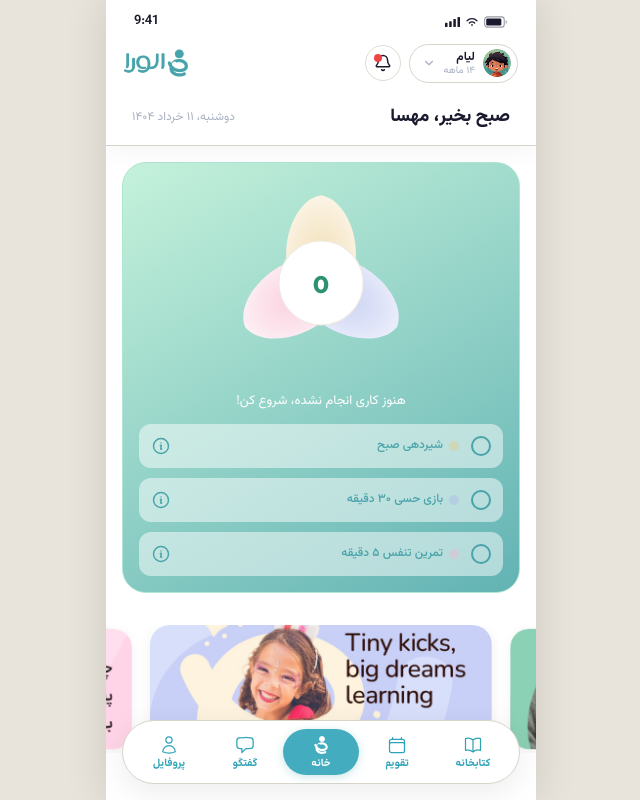
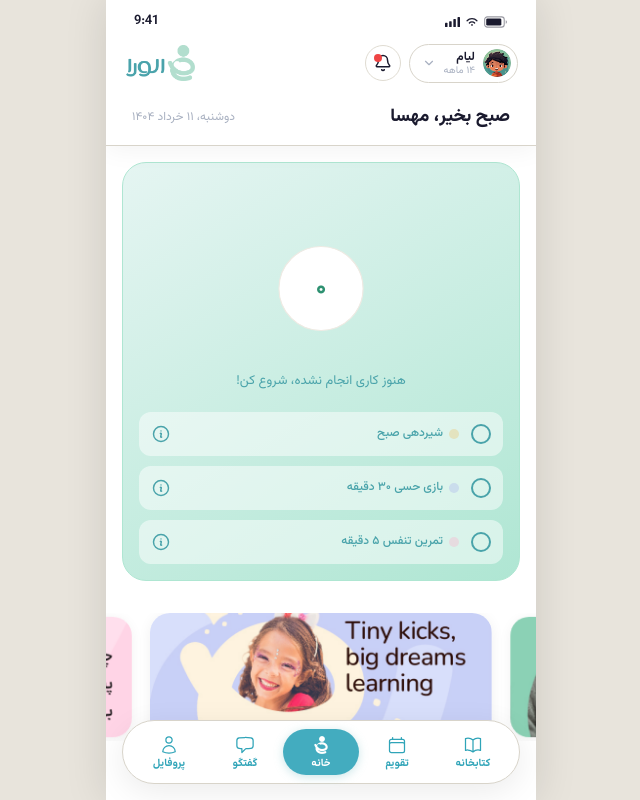
Before and after one commit to u3fiii/elora-app, a React (Vite) app: page /home in a window 1280 px wide. Shown: the whole page, without its empty margins (319-959 px from the left). Built offline with nearby package versions, Linux system fonts and the light colour scheme.

Commit message:
ui changes applied

```diff
--- a/src/components/home/HomeHeader.tsx
+++ b/src/components/home/HomeHeader.tsx
@@ -1,7 +1,7 @@
 import clsx from 'clsx'
 import { Bell, ChevronDown } from 'lucide-react'
 import { useEffect, useRef, useState } from 'react'
-import eloraWordmark from '../../assets/brand/elora-logo-full.png'
+import eloraWordmark from '../../assets/brand/elora-logo-header.png'
 import type { HomeChild } from '../../types'
 
 interface HomeHeaderProps {
--- a/src/components/home/HomeTodoSection.tsx
+++ b/src/components/home/HomeTodoSection.tsx
@@ -105,7 +105,7 @@ export function HomeTodoSection({
 
   return (
     <section className="px-4 pt-4">
-      <div className="rounded-[24px] border border-[#AFE6D2] bg-[linear-gradient(150deg,#C5F2DB_0%,#62B3B4_100%)] p-4">
+      <div className="rounded-[24px] border border-[#AFE6D2] bg-[linear-gradient(150deg,#E5F5F2_0%,#AFE6D3_100%)] p-4">
         <TaskFlowerProgress
           ref={flowerRef}
           tasks={tasks}
--- a/src/components/home/TaskFlowerProgress.tsx
+++ b/src/components/home/TaskFlowerProgress.tsx
@@ -8,6 +8,7 @@ import {
   useState,
 } from 'react'
 import type { HomeTask } from '../../types'
+import { formatPersianNumber } from '../../utils/jalali'
 
 const PETAL_PATH =
   'M 0,-96 C 24,-92 40,-58 38,-26 C 36,-2 20,8 0,10 C -20,8 -36,-2 -38,-26 C -40,-58 -24,-92 0,-96 Z'
@@ -18,14 +19,6 @@ const COLORED_GRADIENTS = [
   ['#FCB0CC', '#FED2E2', '#FFF0F5'],
   ['#74C8C8', '#A0DCDC', '#D8F2F2'],
   ['#7EC9B0', '#A6D9C6', '#D8F0E8'],
-] as const
-
-const MUTED_GRADIENTS = [
-  ['#F2E2BC', '#F8EDD6', '#FCF6EA'],
-  ['#CDD4F2', '#DEE3F8', '#EEF0FB'],
-  ['#FAD0DF', '#FCE3EC', '#FEF3F7'],
-  ['#B8DEDE', '#D0EBEB', '#E8F6F6'],
-  ['#B8DDD0', '#D0EBE0', '#E8F6F0'],
 ] as const
 
 const MAX_PETALS = 5
@@ -84,10 +77,6 @@ interface TaskFlowerProgressProps {
   embedded?: boolean
 }
 
-function getPetalFill(index: number, isDone: boolean) {
-  return isDone ? `url(#grad-color-${index})` : `url(#grad-muted-${index})`
-}
-
 export const TaskFlowerProgress = forwardRef<
   TaskFlowerProgressHandle,
   TaskFlowerProgressProps
@@ -108,10 +97,10 @@ export const TaskFlowerProgress = forwardRef<
 
   const completedCount = petalDone.filter(Boolean).length
 
-  const applyPetalFill = useCallback((index: number, isDone: boolean) => {
+  const applyPetalVisibility = useCallback((index: number, isDone: boolean) => {
     const path = petalRefs.current[index]
     if (!path) return
-    path.setAttribute('fill', getPetalFill(index, isDone))
+    path.style.opacity = isDone ? '1' : '0'
   }, [])
 
   const runPetalAnimation = useCallback(
@@ -119,13 +108,15 @@ export const TaskFlowerProgress = forwardRef<
       const path = petalRefs.current[index]
       if (!path) return
 
-      path.animate(BOUNCE_KEYFRAMES, BOUNCE_OPTIONS)
+      if (isDone) {
+        applyPetalVisibility(index, true)
+        path.animate(BOUNCE_KEYFRAMES, BOUNCE_OPTIONS)
+        return
+      }
 
-      window.setTimeout(() => {
-        applyPetalFill(index, isDone)
-      }, 150)
+      applyPetalVisibility(index, false)
     },
-    [applyPetalFill],
+    [applyPetalVisibility],
   )
 
   const updatePetal = useCallback(
@@ -156,11 +147,11 @@ export const TaskFlowerProgress = forwardRef<
     setPetalDone(next)
 
     for (let index = 0; index < petalCount; index += 1) {
-      applyPetalFill(index, next[index] ?? false)
+      applyPetalVisibility(index, next[index] ?? false)
     }
     // Sync without animation only when switching children.
     // eslint-disable-next-line react-hooks/exhaustive-deps
-  }, [activeChildId, applyPetalFill, petalCount])
+  }, [activeChildId, applyPetalVisibility, petalCount])
 
   const message = getCompletionMessage(completedCount, petalCount)
 
@@ -174,10 +165,10 @@ export const TaskFlowerProgress = forwardRef<
       )}
       aria-label={`${completedCount} از ${petalCount} کار انجام شده`}
     >
-      <div className="flex justify-center">
+      <div className={clsx('flex justify-center', embedded && '-mb-2')}>
         <svg
-          viewBox="-105 -105 210 210"
-          className="h-48 w-48"
+          viewBox="-105 -105 210 198"
+          className="block h-48 w-48"
           aria-hidden
         >
           <defs>
@@ -195,19 +186,6 @@ export const TaskFlowerProgress = forwardRef<
               </radialGradient>
             ))}
 
-            {MUTED_GRADIENTS.map((stops, index) => (
-              <radialGradient
-                key={`muted-${index}`}
-                id={`grad-muted-${index}`}
-                cx="50%"
-                cy="60%"
-                r="65%"
-              >
-                <stop offset="0%" stopColor={stops[0]} />
-                <stop offset="60%" stopColor={stops[1]} />
-                <stop offset="100%" stopColor={stops[2]} />
-              </radialGradient>
-            ))}
           </defs>
 
           {Array.from({ length: petalCount }, (_, index) => (
@@ -221,8 +199,9 @@ export const TaskFlowerProgress = forwardRef<
                   petalRefs.current[index] = element
                 }}
                 d={PETAL_PATH}
-                fill={getPetalFill(index, petalDone[index] ?? false)}
+                fill={`url(#grad-color-${index})`}
                 className="task-flower-petal-path"
+                style={{ opacity: petalDone[index] ? 1 : 0 }}
               />
             </g>
           ))}
@@ -246,10 +225,10 @@ export const TaskFlowerProgress = forwardRef<
               dy="1"
               fill="#2E9171"
               fontSize="26"
-              fontFamily="Outfit, sans-serif"
+              fontFamily="Vazirmatn, sans-serif"
               fontWeight="800"
             >
-              {completedCount}
+              {formatPersianNumber(completedCount)}
             </text>
           </g>
         </svg>
@@ -258,7 +237,7 @@ export const TaskFlowerProgress = forwardRef<
       <p
         className={clsx(
           'text-center font-vazir text-[13px] leading-relaxed',
-          embedded ? 'mb-3 mt-3 text-white' : 'mt-4',
+          embedded ? 'mb-5 mt-0 text-[#49A3AA]' : 'mt-4',
           !embedded &&
             (completedCount === petalCount
               ? 'font-bold text-[#2E9171]'
```
Also changed, not shown: src/assets/brand/elora-logo-header.png (added).
